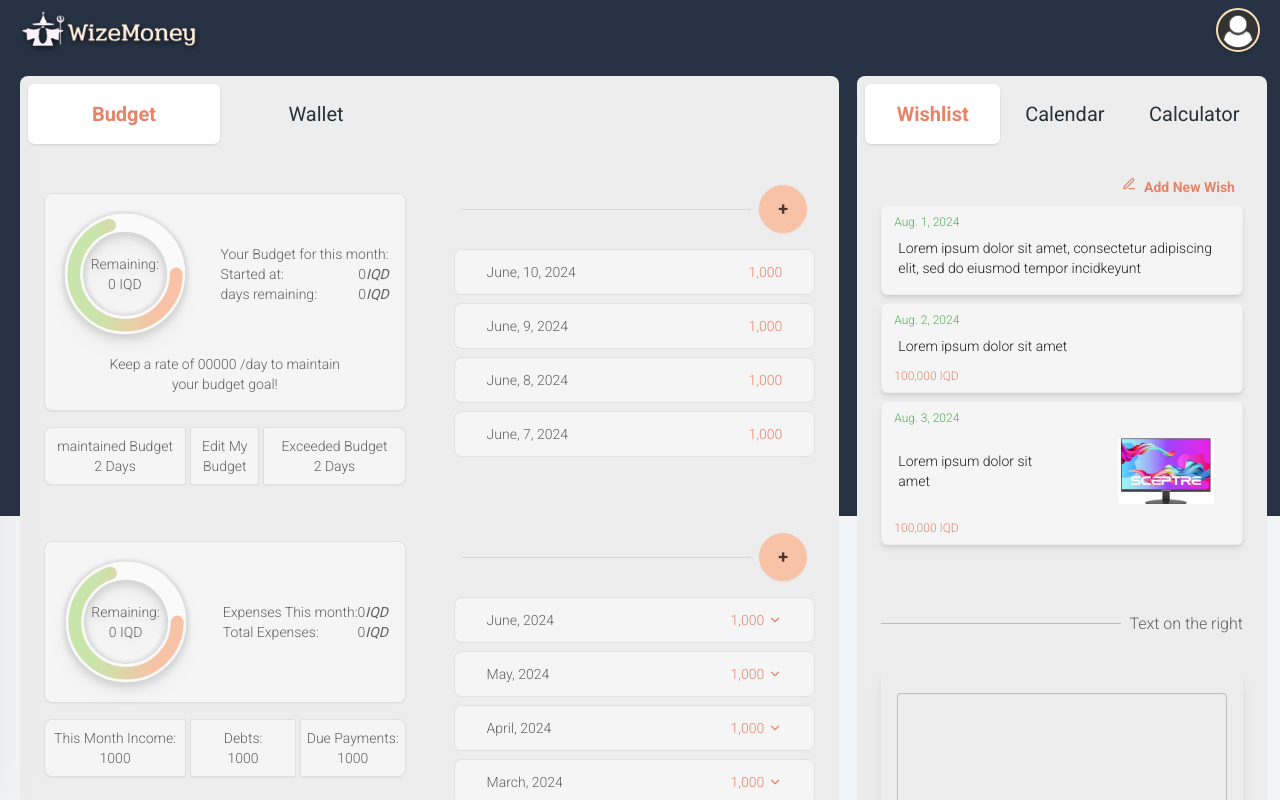
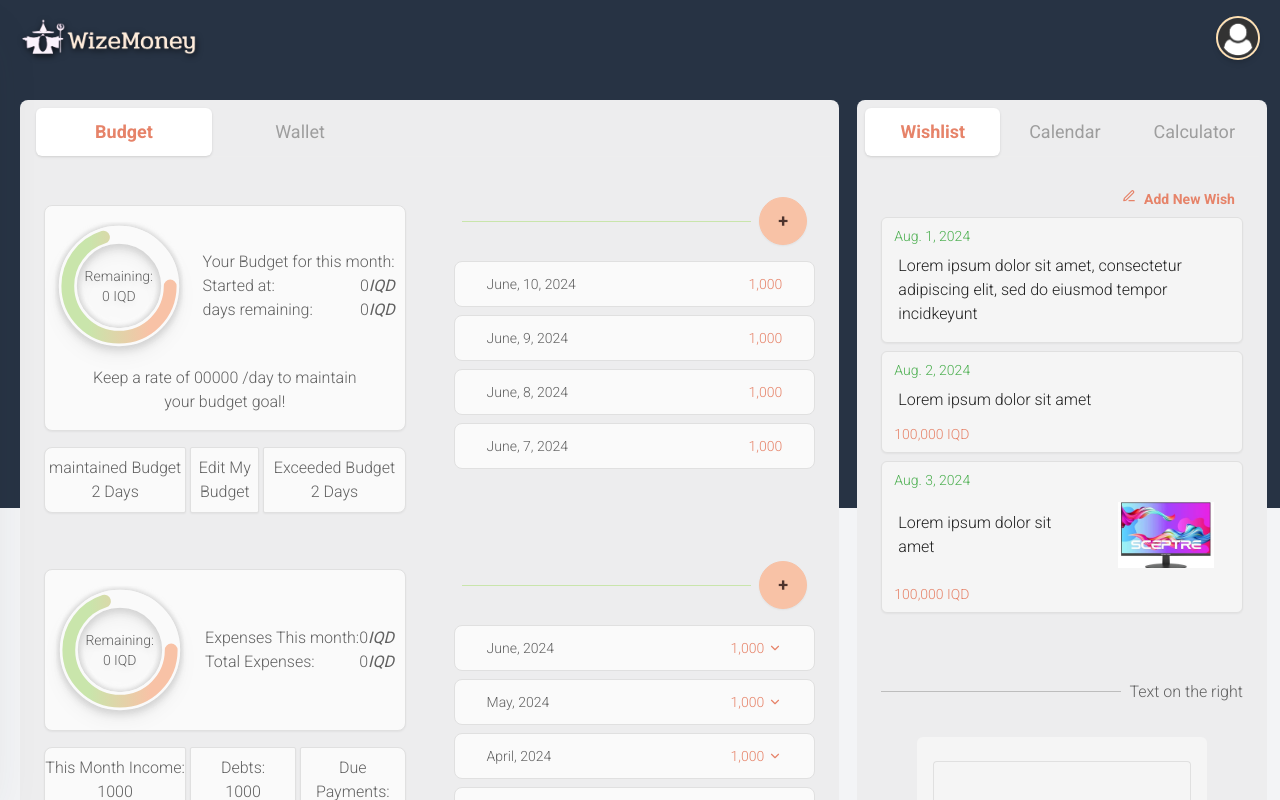
Before and after one commit to BlueLK90/Wize-Money, a React (Vite) app: page / in a window 1280 px wide. Both pictures are taken after a click on the tab "Calculator". Built offline with nearby package versions, Linux system fonts and the light colour scheme.

Commit message:
responsiveness done

```diff
--- a/src/Components/Header.jsx
+++ b/src/Components/Header.jsx
@@ -51,7 +51,7 @@ function Header() {
   ];
 
   return (
-    <header className="flex justify-between items-center mt-2 mb-2 sm:mb-4 ">
+    <header className="flex justify-between items-center mt-4 mb-2 sm:mb-4 md:mb-8">
       <div>
         <img
           src={LogoImg}
--- a/src/Components/Other/DetailsCard.jsx
+++ b/src/Components/Other/DetailsCard.jsx
@@ -14,7 +14,7 @@ const walletData = [
   { date: "March, 2024", Amount: "1000" },
 ];
 const detailsCard =
-  "text-xs sm:text-sm grid bg-gray-100 border border-gray-300 rounded-lg py-2 px-2 my-2";
+  "text-xs sm:text-sm grid bg-gray-50 border border-gray-300 rounded-lg py-2 px-2 my-2";
 
 const DetailsCard = ({ windowView }) => {
   return (
--- a/src/Components/Tabs.jsx
+++ b/src/Components/Tabs.jsx
@@ -28,7 +28,7 @@ export const TabsSecLarge = () => {
         className="bg-white-0 col-span-2 w-[64vw] max-w-[78rem] min-h-[85dvh] p-2 rounded-lg mb-2"
       >
         <TabsHeader
-          className="rounded-none border-b bg-transparent p-0 "
+          className="rounded-none border-b bg-transparent p-0 ml-2"
           indicatorProps={{
             className:
               "text-white bg-transparent border-b-2 border-darkapricot shadow-none rounded-none",
@@ -40,8 +40,8 @@ export const TabsSecLarge = () => {
                 <Tab
                   className={
                     activeTabOne === el.value
-                      ? "w-[15vw] text-darkapricot text-lg lg:text-xl font-semibold rounded-t-md py-2.5 lg:py-4"
-                      : "w-[15vw] text-lg lg:text-xl py-2.5 px-1 lg:py-4"
+                      ? "w-[15vw] max-w-44 text-darkapricot text-md lg:text-lg font-semibold rounded-t-md py-2.5 "
+                      : "w-[15vw] max-w-44 text-gray-500 text-md lg:text-lg py-2.5 px-1 "
                   }
                   key={el.id}
                   value={el.value}
@@ -84,8 +84,8 @@ export const TabsSecLarge = () => {
                 <Tab
                   className={
                     activeTabTwo === el.value
-                      ? "text-darkapricot text-lg lg:text-xl font-semibold rounded-t-md py-2.5 lg:py-4"
-                      : "text-lg lg:text-xl py-2.5 px-1 lg:py-4"
+                      ? "text-darkapricot text-base lg:text-lg font-semibold rounded-t-md py-2.5"
+                      : "text-gray-500 text-base lg:text-lg py-2.5 px-1"
                   }
                   key={el.id}
                   value={el.value}
@@ -142,8 +142,8 @@ export const TabsSecMedium = () => {
                 <Tab
                   className={
                     activeTabOne === el.value
-                      ? "text-darkapricot text-lg lg:text-xl font-semibold rounded-t-md py-2.5 lg:py-4"
-                      : "text-lg lg:text-xl py-2.5 px-1 lg:py-4"
+                      ? "text-darkapricot text-base lg:text-lg font-semibold rounded-t-md py-2.5 lg:py-3.5"
+                      : "text-gray-500 text-base lg:text-lg py-2.5 px-1 lg:py-3.5"
                   }
                   key={el.id}
                   value={el.value}
@@ -186,8 +186,8 @@ export const TabsSecMedium = () => {
                 <Tab
                   className={
                     activeTabTwo === el.value
-                      ? "text-darkapricot text-lg lg:text-xl font-semibold rounded-t-md py-2.5 lg:py-4"
-                      : "text-lg lg:text-xl py-2.5 px-1 lg:py-4"
+                      ? "text-darkapricot text-base lg:text-lg font-semibold rounded-t-md py-2.5 lg:py-3.5"
+                      : "text-gray-500 text-base lg:text-lg py-2.5 px-1 lg:py-3.5"
                   }
                   key={el.id}
                   value={el.value}
@@ -242,7 +242,7 @@ export const TabsSecSmall = () => {
               className={
                 activeTab === el.value
                   ? "text-darkapricot text-xs sm:text-sm md:text-base font-semibold rounded-t-md py-1.5"
-                  : "py-2 px-1 text-xs sm:text-sm md:text-base"
+                  : "text-gray-500 py-2 px-1 text-xs sm:text-sm md:text-base"
               }
               key={el.id}
               value={el.value}
--- a/src/Components/TabsContent/Budget-and-Wallet.jsx
+++ b/src/Components/TabsContent/Budget-and-Wallet.jsx
@@ -4,15 +4,16 @@ import AddButton from "./../Other/AddButton";
 import DetailsCard from "./../Other/DetailsCard";
 
 const mainSec =
-  "grid gap-y-4 text-center text-xs sm:text-sm bg-gray-100 border border-gray-300 rounded-lg shadow-sm py-4 my-2";
+  "grid gap-y-4 text-center text-xs md:text-sm lg:text-base bg-gray-50 border border-gray-300 rounded-lg shadow-sm py-4 my-2";
 const budgetMeter = "flex justify-around items-center";
 const spendingDetails = "flex justify-between";
-const SecondarySec = "grid grid-cols-10 gap-1 text-center text-xs sm:text-sm ";
+const SecondarySec =
+  "grid grid-cols-10 gap-1 text-center text-xs md:text-sm lg:text-base";
 const one =
-  "bg-gray-100 shadow-sm py-2 my-2 border border-gray-300 rounded-l-lg rounded-r-sm";
-const two = "bg-gray-100 shadow-sm py-2 my-2 border border-gray-300 rounded-sm";
+  "bg-gray-50 shadow-sm py-2 my-2 border border-gray-300 rounded-l-lg rounded-r-sm";
+const two = "bg-gray-50 shadow-sm py-2 my-2 border border-gray-300 rounded-sm";
 const three =
-  "bg-gray-100 shadow-sm py-2 my-2 border border-gray-300 rounded-l-sm rounded-r-lg";
+  "bg-gray-50 shadow-sm py-2 my-2 border border-gray-300 rounded-l-sm rounded-r-lg";
 
 export const Budget = ({ size }) => {
   return (
--- a/src/Components/TabsContent/Calculator.jsx
+++ b/src/Components/TabsContent/Calculator.jsx
@@ -1,16 +1,13 @@
-import { useEffect, useRef, useState } from "react";
+import { useState } from "react";
 import { FiDelete } from "react-icons/fi";
+
+const btnStyle =
+  "flex justify-center items-center h-12 w-12 p-4 shadow-sm shadow-gray-400 rounded-full text-xs md:text-sm lg:text-base font-medium text-darkapricot";
 
 const Calculator = () => {
   const [input, setInput] = useState("");
   const [result, setResult] = useState("");
-  const scrollableRef = useRef();
 
-  useEffect(() => {
-    if (scrollableRef.current) {
-      scrollableRef.current.scrollTop = scrollableRef.current.scrollHeight;
-    }
-  }, []); // Empty dependency array to run only once on mount
   var calSignClicked;
   const handleClickNum = (val) => {
     if (input === 0 || calSignClicked === true) {
@@ -50,45 +47,45 @@ const Calculator = () => {
   };
 
   return (
-    <div className="flex justify-center rounded-lg bg-transparent">
-      <div className="bg-transparent p-4 shadow-lg w-full max-w-xs sm:max-w-md md:max-w-lg lg:max-w-xl">
-        <div className="mb-4">
-          <div
-            ref={scrollableRef}
-            className=" text-right w-full h-32 overflow-auto text-xl mt-2 border border-b-0 border-gray-400 rounded"
-          >
+    <div className="bg-gray-100 w-[80%] mx-auto pb-4 rounded-md">
+      <div className="bg-transparent px-4 pt-4 w-full max-w-xs sm:max-w-md md:max-w-lg">
+        {/* screens div */}
+        <div className="mb-1">
+          <div className="text-right w-full h-40 xl:h-24 p-2 overflow-auto text-xl mt-2 border border-b-0 border-gray-300 rounded">
             {result}
           </div>
           <input
             type="text"
-            className="w-full p-2 text-right text-2xl border border-gray-400 rounded"
+            className="w-full p-2 text-right text-2xl border border-gray-300 rounded"
             value={input}
             readOnly
           />
         </div>
-        <div className="grid grid-cols-4 gap-2">
+        {/* buttons div */}
+        <div className="w-[95%] mx-auto">
+          <div className="grid grid-cols-4 gap-2.5 p-4">
             <button
-            className="p-4 bg-gray-600 shadow-sm shadow-black text-white rounded text-lg md:text-xl lg:text-2xl"
+              className={`${btnStyle} bg-gray-600 text-white`}
               onClick={clearResult}
             >
               C
             </button>
             <button
-            className="p-4 bg-darkapricot shadow-sm shadow-black text-white rounded"
+              className={`${btnStyle} bg-darkapricot text-white`}
               onClick={backSpace}
             >
               <FiDelete className="static text-xl" />
             </button>
             <button
               key={"+/-"}
-            className="p-4 bg-apricot shadow-sm shadow-black rounded text-lg md:text-xl lg:text-2xl"
+              className={btnStyle}
               onClick={() => setInput(input * -1)}
             >
               +/-
             </button>
             <button
               key={"/"}
-            className="p-4 bg-apricot shadow-sm shadow-black rounded text-lg md:text-xl lg:text-2xl"
+              className={btnStyle}
               onClick={() => handleClickSign("/")}
             >
               /
@@ -96,10 +93,7 @@ const Calculator = () => {
             {["7", "8", "9", "*"].map((value) => (
               <button
                 key={value}
-              className={`p-4 shadow-sm shadow-black
-              ${
-                value === "*" ? "bg-apricot" : "bg-gray-200"
-              } rounded text-lg md:text-xl lg:text-2xl`}
+                className={btnStyle}
                 onClick={() =>
                   value === "*" ? handleClickSign(value) : handleClickNum(value)
                 }
@@ -110,10 +104,7 @@ const Calculator = () => {
             {["4", "5", "6", "-"].map((value) => (
               <button
                 key={value}
-              className={`p-4 shadow-sm shadow-black
-                ${
-                  value === "-" ? "bg-apricot" : "bg-gray-200"
-                } rounded text-lg md:text-xl lg:text-2xl`}
+                className={btnStyle}
                 onClick={() =>
                   value === "-" ? handleClickSign(value) : handleClickNum(value)
                 }
@@ -124,10 +115,7 @@ const Calculator = () => {
             {["1", "2", "3", "+"].map((value) => (
               <button
                 key={value}
-              className={`p-4
-                ${
-                  value === "+" ? "bg-apricot" : "bg-gray-200"
-                } rounded text-lg md:text-xl lg:text-2xl shadow-sm shadow-black`}
+                className={btnStyle}
                 onClick={() =>
                   value === "+" ? handleClickSign(value) : handleClickNum(value)
                 }
@@ -138,13 +126,13 @@ const Calculator = () => {
             {[".", "0", "="].map((value) => (
               <button
                 key={value}
-              className={`p-4 shadow-sm shadow-black ${
+                className={`${btnStyle} ${
                   value === "="
-                  ? "bg-darkapricot text-white col-span-2 "
+                    ? "bg-darkapricot text-white ml-1 w-[90%] col-span-2"
                     : value === "."
-                  ? "bg-gray-200 font-bold "
-                  : "bg-gray-200 border "
-              } rounded text-lg md:text-xl lg:text-2xl`}
+                    ? "font-extrabold"
+                    : ""
+                }`}
                 onClick={() =>
                   value === "=" ? calculate() : handleClickNum(value)
                 }
@@ -155,6 +143,7 @@ const Calculator = () => {
           </div>
         </div>
       </div>
+    </div>
   );
 };
 
--- a/src/Components/TabsContent/Wishlist.jsx
+++ b/src/Components/TabsContent/Wishlist.jsx
@@ -11,12 +11,14 @@ const WishCard = ({ element, deleteCard }) => {
 
   return (
     <div>
-      <div className="border border-gray-200 bg-gray-100 w-full my-2 rounded-md p-2 shadow-md">
+      <div className="border border-gray-300 bg-gray-100 w-full my-2 rounded-md p-2 shadow-sm">
         <section className="grid" onClick={toggleOpen}>
-          <p className="text-xs text-green-500 pl-1">{element.dateAdded}</p>
+          <p className="text-xs lg:text-sm text-green-500 pl-1">
+            {element.dateAdded}
+          </p>
           <div className="flex items-center gap-2 px-2">
             <p
-              className={`flex-1 text-gray-900 text-sm ${
+              className={`flex-1 text-gray-900 md:text-sm lg:text-base ${
                 element.img ? "py-0" : "py-2"
               }`}
             >
@@ -33,7 +35,7 @@ const WishCard = ({ element, deleteCard }) => {
             )}
           </div>
           {element.price && (
-            <p className="text-xs text-darkapricot pt-1 pl-1">
+            <p className="text-xs lg:text-sm text-darkapricot pt-1 pl-1">
               {numberWithCommas(element.price)} IQD
             </p>
           )}
```
Lines whose indentation alone changed are shown as unchanged.
